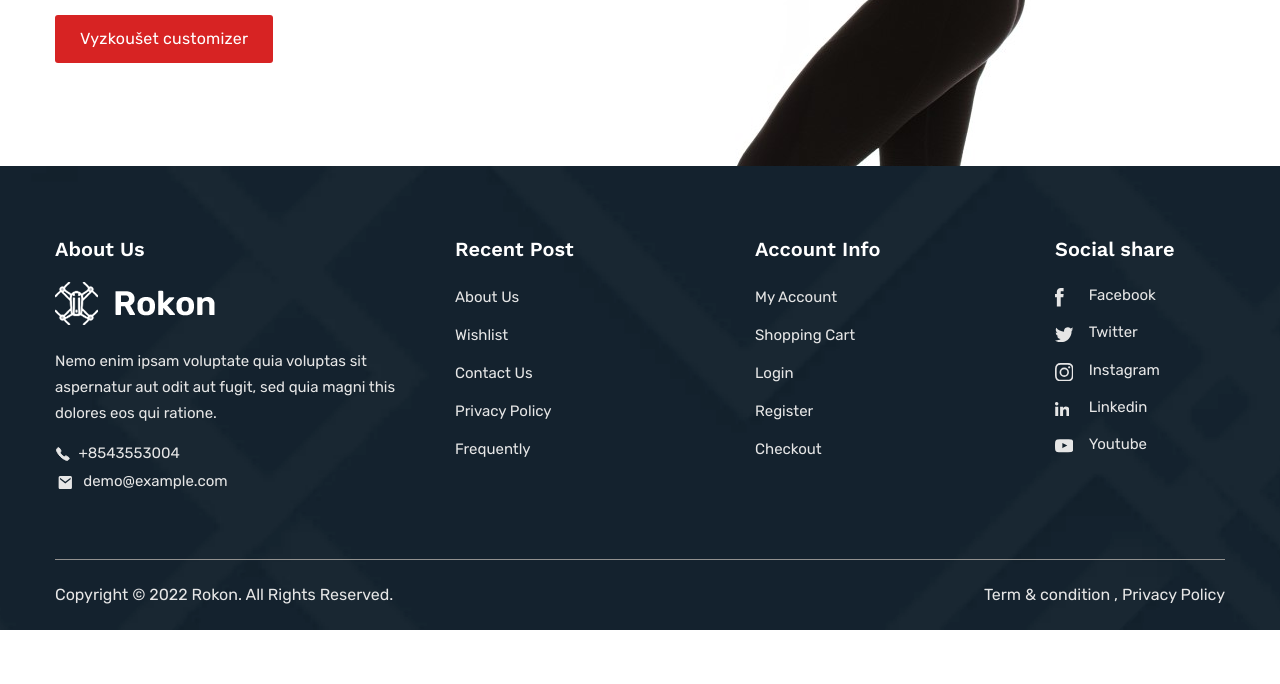
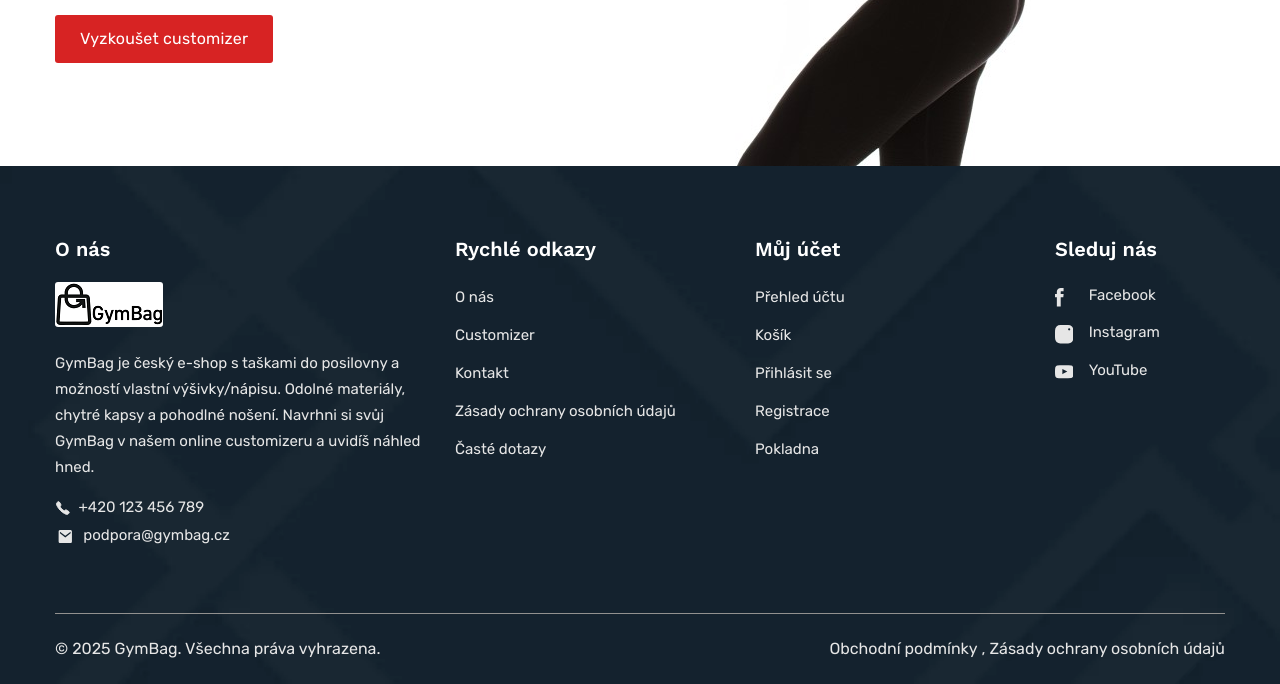
Before and after one commit to syny-o/gymbag, a Django app: page / in a window 1280 px wide. Shown: the part 3993-4677 px from the top of the page. Before the commit the page ends 4623 px from the top, so only its background shows below. Run offline with Django 5.2, Linux system fonts and the light colour scheme; some libraries are stand-ins or nearby versions.

Commit message:
text transaltion by AI

```diff
--- a/core/templates/core/partials/_footer.html
+++ b/core/templates/core/partials/_footer.html
@@ -1,86 +1,90 @@
 {# templates/partials/_footer.html #}
 {% load static %}
-
 <!-- Start footer section -->
 <footer class="footer__section footer__bg">
   <div class="container">
     <div class="main__footer section--padding">
       <div class="row">
+        <!-- O NÁS -->
         <div class="col-lg-4 col-md-6">
           <div class="footer__widget">
             <h2 class="footer__widget--title d-none d-md-block">
-              About Us
+              O nás
               <button class="footer__widget--button" aria-label="footer widget button"></button>
               <svg class="footer__widget--title__arrowdown--icon" xmlns="http://www.w3.org/2000/svg" width="12.355" height="8.394" viewBox="0 0 10.355 6.394">
                 <path d="M15.138,8.59l-3.961,3.952L7.217,8.59,6,9.807l5.178,5.178,5.178-5.178Z" transform="translate(-6 -8.59)" fill="currentColor"></path>
               </svg>
             </h2>
             <div class="footer__widget--inner">
-              <a class="footer__logo" href="index.html">
-                <img class="footer__logo--img display-block" src="{% static 'assets/img/logo/nav-logo-white.webp' %}" alt="footer-logo">
+              <a class="footer__logo" href="">
+                <img class="footer__logo--img display-block rounded-3" src="{% static 'assets/img/logo/nav-logo.png' %}" alt="GymBag – logo">
               </a>
               <p class="footer__widget--desc">
-                Nemo enim ipsam voluptate quia voluptas sit aspernatur aut odit
-                aut fugit, sed quia magni this dolores eos qui ratione.
+                GymBag je český e-shop s taškami do posilovny a možností vlastní výšivky/nápisu.
+                Odolné materiály, chytré kapsy a pohodlné nošení. Navrhni si svůj GymBag v našem
+                online customizeru a uvidíš náhled hned.
               </p>
               <ul class="footer__contact--info">
                 <li class="footer__contact--info__list">
                   <svg class="footer__contact--info__icon" xmlns="http://www.w3.org/2000/svg" width="15.797" height="20.05" viewBox="0 0 512 512"><path d="M451 374c-15.88-16-54.34-39.35-73-48.76-24.3-12.24-26.3-13.24-45.4.95-12.74 9.47-21.21 17.93-36.12 14.75s-47.31-21.11-75.68-49.39-47.34-61.62-50.53-76.48 5.41-23.23 14.79-36c13.22-18 12.22-21 .92-45.3-8.81-18.9-32.84-57-48.9-72.8C119.9 44 119.9 47 108.83 51.6A160.15 160.15 0 0083 65.37C67 76 58.12 84.83 51.91 98.1s-9 44.38 23.07 102.64 54.57 88.05 101.14 134.49S258.5 406.64 310.85 436c64.76 36.27 89.6 29.2 102.91 23s22.18-15 32.83-31a159.09 159.09 0 0013.8-25.8C465 391.17 468 391.17 451 374z" fill="currentColor" stroke="currentColor" stroke-miterlimit="10" stroke-width="32"/></svg>
-                  <a href="tel:+8543553004">+8543553004</a>
+                  <a href="tel:+420123456789">+420 123 456 789</a>
                 </li>
                 <li class="footer__contact--info__list">
                   <svg class="footer__contact--info__icon" xmlns="http://www.w3.org/2000/svg" width="20.57" height="13.13" viewBox="0 0 31.57 31.13">
                     <path d="M30.413,4H5.157C3.421,4,2.016,5.751,2.016,7.891L2,31.239c0,2.14,1.421,3.891,3.157,3.891H30.413c1.736,0,3.157-1.751,3.157-3.891V7.891C33.57,5.751,32.149,4,30.413,4Zm0,7.783L17.785,21.511,5.157,11.783V7.891l12.628,9.728L30.413,7.891Z" transform="translate(-2 -4)" fill="currentColor"></path>
                   </svg>
-                  <a href="mailto:demo@example.com">demo@example.com</a>
+                  <a href="mailto:podpora@gymbag.cz">podpora@gymbag.cz</a>
                 </li>
               </ul>
             </div>
           </div>
         </div>
 
+        <!-- RYCHLÉ ODKAZY -->
         <div class="col-lg-3 col-md-6">
           <div class="footer__widget">
             <h2 class="footer__widget--title">
-              Recent Post
+              Rychlé odkazy
               <button class="footer__widget--button" aria-label="footer widget button"></button>
               <svg class="footer__widget--title__arrowdown--icon" xmlns="http://www.w3.org/2000/svg" width="12.355" height="8.394" viewBox="0 0 10.355 6.394">
                 <path d="M15.138,8.59l-3.961,3.952L7.217,8.59,6,9.807l5.178,5.178,5.178-5.178Z" transform="translate(-6 -8.59)" fill="currentColor"></path>
               </svg>
             </h2>
             <ul class="footer__widget--menu footer__widget--inner">
-              <li class="footer__widget--menu__list"><a class="footer__widget--menu__text" href="about.html">About Us</a></li>
-              <li class="footer__widget--menu__list"><a class="footer__widget--menu__text" href="wishlist.html">Wishlist</a></li>
-              <li class="footer__widget--menu__list"><a class="footer__widget--menu__text" href="contact.html">Contact Us</a></li>
-              <li class="footer__widget--menu__list"><a class="footer__widget--menu__text" href="privacy-policy.html">Privacy Policy</a></li>
-              <li class="footer__widget--menu__list"><a class="footer__widget--menu__text" href="faq.html">Frequently</a></li>
+              <li class="footer__widget--menu__list"><a class="footer__widget--menu__text" href="">O nás</a></li>
+              <li class="footer__widget--menu__list"><a class="footer__widget--menu__text" href="">Customizer</a></li>
+              <li class="footer__widget--menu__list"><a class="footer__widget--menu__text" href="">Kontakt</a></li>
+              <li class="footer__widget--menu__list"><a class="footer__widget--menu__text" href="">Zásady ochrany osobních údajů</a></li>
+              <li class="footer__widget--menu__list"><a class="footer__widget--menu__text" href="">Časté dotazy</a></li>
             </ul>
           </div>
         </div>
 
+        <!-- MŮJ ÚČET -->
         <div class="col-lg-3 col-md-6">
           <div class="footer__widget">
             <h2 class="footer__widget--title">
-              Account Info
+              Můj účet
               <button class="footer__widget--button" aria-label="footer widget button"></button>
               <svg class="footer__widget--title__arrowdown--icon" xmlns="http://www.w3.org/2000/svg" width="12.355" height="8.394" viewBox="0 0 10.355 6.394">
                 <path d="M15.138,8.59l-3.961,3.952L7.217,8.59,6,9.807l5.178,5.178,5.178-5.178Z" transform="translate(-6 -8.59)" fill="currentColor"></path>
               </svg>
             </h2>
             <ul class="footer__widget--menu footer__widget--inner">
-              <li class="footer__widget--menu__list"><a class="footer__widget--menu__text" href="my-account.html">My Account</a></li>
-              <li class="footer__widget--menu__list"><a class="footer__widget--menu__text" href="cart.html">Shopping Cart</a></li>
-              <li class="footer__widget--menu__list"><a class="footer__widget--menu__text" href="login.html">Login</a></li>
-              <li class="footer__widget--menu__list"><a class="footer__widget--menu__text" href="login.html">Register</a></li>
-              <li class="footer__widget--menu__list"><a class="footer__widget--menu__text" href="checkout.html">Checkout</a></li>
+              <li class="footer__widget--menu__list"><a class="footer__widget--menu__text" href="">Přehled účtu</a></li>
+              <li class="footer__widget--menu__list"><a class="footer__widget--menu__text" href="">Košík</a></li>
+              <li class="footer__widget--menu__list"><a class="footer__widget--menu__text" href="">Přihlásit se</a></li>
+              <li class="footer__widget--menu__list"><a class="footer__widget--menu__text" href="">Registrace</a></li>
+              <li class="footer__widget--menu__list"><a class="footer__widget--menu__text" href="">Pokladna</a></li>
             </ul>
           </div>
         </div>
 
+        <!-- SLEDUJ NÁS -->
         <div class="col-lg-2 col-md-6">
           <div class="footer__widget">
             <h2 class="footer__widget--title">
-              Social share
+              Sleduj nás
               <button class="footer__widget--button" aria-label="footer widget button"></button>
               <svg class="footer__widget--title__arrowdown--icon" xmlns="http://www.w3.org/2000/svg" width="12.355" height="8.394" viewBox="0 0 10.355 6.394">
                 <path d="M15.138,8.59l-3.961,3.952L7.217,8.59,6,9.807l5.178,5.178,5.178-5.178Z" transform="translate(-6 -8.59)" fill="currentColor"></path>
@@ -89,7 +93,7 @@
             <div class="footer__widget--inner">
               <ul class="footer__social--style4">
                 <li class="footer__social--list">
-                  <a class="footer__social--list__icon" target="_blank" href="https://www.facebook.com">
+                  <a class="footer__social--list__icon" target="_blank" href="https://www.facebook.com/gymbagcz">
                     <span class="footer__social--icon__svg">
                       <svg xmlns="http://www.w3.org/2000/svg" width="8.667" height="18.524" viewBox="0 0 7.667 16.524">
                         <path data-name="Path 237" d="M967.495,353.678h-2.3v8.253h-3.437v-8.253H960.13V350.77h1.624v-1.888a4.087,4.087,0,0,1,.264-1.492,2.9,2.9,0,0,1,1.039-1.379,3.626,3.626,0,0,1,2.153-.6l2.549.019v2.833h-1.851a.732.732,0,0,0-.472.151.8.8,0,0,0-.246.642v1.719H967.8Z" transform="translate(-960.13 -345.407)" fill="currentColor"></path>
@@ -99,43 +103,22 @@
                   </a>
                 </li>
                 <li class="footer__social--list">
-                  <a class="footer__social--list__icon" target="_blank" href="https://twitter.com">
-                    <span class="footer__social--icon__svg">
-                      <svg xmlns="http://www.w3.org/2000/svg" width="18.489" height="15.384" viewBox="0 0 16.489 13.384">
-                        <path data-name="Path 303" d="M966.025,1144.2v.433a9.783,9.783,0,0,1-.621,3.388,10.1,10.1,0,0,1-1.845,3.087,9.153,9.153,0,0,1-3.012,2.259,9.825,9.825,0,0,1-4.122.866,9.632,9.632,0,0,1-2.748-.4,9.346,9.346,0,0,1-2.447-1.11q.4.038.809.038a6.723,6.723,0,0,0,2.24-.376,7.022,7.022,0,0,0,1.958-1.054,3.379,3.379,0,0,1-1.958-.687,3.259,3.259,0,0,1-1.186-1.666,3.364,3.364,0,0,0,.621.056,3.488,3.488,0,0,0,.885-.113,3.267,3.267,0,0,1-1.374-.631,3.356,3.356,0,0,1-.969-1.186,3.524,3.524,0,0,1-.367-1.5v-.057a3.172,3.172,0,0,0,1.544.433,3.407,3.407,0,0,1-1.1-1.214,3.308,3.308,0,0,1-.4-1.609,3.362,3.362,0,0,1,.452-1.694,9.652,9.652,0,0,0,6.964,3.538,3.911,3.911,0,0,1-.075-.772,3.293,3.293,0,0,1,.452-1.694,3.409,3.409,0,0,1,1.233-1.233,3.257,3.257,0,0,1,1.685-.461,3.351,3.351,0,0,1,2.466,1.073,6.572,6.572,0,0,0,2.146-.828,3.272,3.272,0,0,1-.574,1.083,3.477,3.477,0,0,1-.913.8,6.869,6.869,0,0,0,1.958-.546A7.074,7.074,0,0,1,966.025,1144.2Z" transform="translate(-951.23 -1140.849)" fill="currentColor"></path>
-                      </svg>
-                    </span>
-                    <span class="footer__social--title">Twitter</span>
-                  </a>
-                </li>
-                <li class="footer__social--list">
-                  <a class="footer__social--list__icon" target="_blank" href="https://www.instagram.com">
+                  <a class="footer__social--list__icon" target="_blank" href="https://www.instagram.com/gymbagcz">
                     <span class="footer__social--icon__svg">
                       <svg xmlns="http://www.w3.org/2000/svg" width="18.497" height="18.492" viewBox="0 0 19.497 19.492">
-                        <path data-name="Icon awesome-instagram" d="M9.747,6.24a5,5,0,1,0,5,5A4.99,4.99,0,0,0,9.747,6.24Zm0,8.247A3.249,3.249,0,1,1,13,11.238a3.255,3.255,0,0,1-3.249,3.249Zm6.368-8.451A1.166,1.166,0,1,1,14.949,4.87,1.163,1.163,0,0,1,16.115,6.036Zm3.31,1.183A5.769,5.769,0,0,0,17.85,3.135,5.807,5.807,0,0,0,13.766,1.56c-1.609-.091-6.433-.091-8.042,0A5.8,5.8,0,0,0,1.64,3.13,5.788,5.788,0,0,0,.065,7.215c-.091,1.609-.091,6.433,0,8.042A5.769,5.769,0,0,0,1.64,19.341a5.814,5.814,0,0,0,4.084,1.575c1.609.091,6.433.091,8.042,0a5.769,5.769,0,0,0,4.084-1.575,5.807,5.807,0,0,0,1.575-4.084c.091-1.609.091-6.429,0-8.038Zm-2.079,9.765a3.289,3.289,0,0,1-1.853,1.853c-1.283.509-4.328.391-5.746.391S5.28,19.341,4,18.837a3.289,3.289,0,0,1-1.853-1.853c-.509-1.283-.391-4.328-.391-5.746s-.113-4.467.391-5.746A3.289,3.289,0,0,1,4,3.639c1.283-.509,4.328-.391,5.746-.391s4.467-.113,5.746.391a3.289,3.289,0,0,1,1.853,1.853c.509,1.283.391,4.328.391,5.746S17.855,15.705,17.346,16.984Z" transform="translate(0.004 -1.492)" fill="currentColor"></path>
-                      </svg>
+                        <path data-name="Icon awesome-instagram" d="M9.747,6.24a5,5,0,1,0,5,5A4.99,4.99,0,0,0,9.747,6.24Zm0,8.247A3.249,3.249,0,1,1,13,11.238a3.255,3.255,0,0,1-3.249,3.249Zm6.368-8.451A1.166,1.166,0,1,1,14.949,4.87,1.163,1.163,0,0,1,16.115,6.036Zm3.31,1.183A5.769,5.769,0,0,0,17.85,3.135,5.807,5.807,0,0,0,13.766,1.56c-1.609-.091-6.433-.091-8.042,0A5.8,5.8,0,0,0,1.64,3.13,5.788,5.788,0,0,0,.065,7.215c-.091,1.609-.091,6.433,0,8.042A5.769,5.769,0,0,0,1.64,19.341a5.814,5.814,0,0,0,4.084,1.575c1.609.091,6.433.091,8.042,0a5.769,5.769,0,0,0,4.084-1.575,5.807,5.807,0,0,0,1.575-4.084c.091-1.609.091-6.429,0-8.038Z" transform="translate(0.004 -1.492)" fill="currentColor"></path>
                     </span>
                     <span class="footer__social--title">Instagram</span>
                   </a>
                 </li>
                 <li class="footer__social--list">
-                  <a class="footer__social--list__icon" target="_blank" href="https://www.linkedin.com">
-                    <span class="footer__social--icon__svg">
-                      <svg xmlns="http://www.w3.org/2000/svg" width="14.419" height="14.419" viewBox="0 0 19.419 19.419">
-                        <path id="Icon_awesome-linkedin-in" data-name="Icon awesome-linkedin-in" d="M4.347,19.419H.321V6.454H4.347ZM2.332,4.686A2.343,2.343,0,1,1,4.663,2.332,2.351,2.351,0,0,1,2.332,4.686ZM19.415,19.419H15.4V13.108c0-1.5-.03-3.433-2.093-3.433-2.093,0-2.414,1.634-2.414,3.325v6.42H6.869V6.454H10.73V8.223h.056A4.23,4.23,0,0,1,14.6,6.129c4.075,0,4.824,2.683,4.824,6.168v7.122Z" fill="currentColor"></path>
-                      </svg>
-                    </span>
-                    <span class="footer__social--title">Linkedin</span>
-                  </a>
-                </li>
-                <li class="footer__social--list">
-                  <a class="footer__social--list__icon" target="_blank" href="https://www.youtube.com">
+                  <a class="footer__social--list__icon" target="_blank" href="https://www.youtube.com/@gymbagcz">
                     <span class="footer__social--icon__svg">
                       <svg xmlns="http://www.w3.org/2000/svg" width="18.49" height="13.582" viewBox="0 0 16.49 11.582">
                         <path data-name="Path 321" d="M967.759,1365.592q0,1.377-.019,1.717-.076,1.114-.151,1.622a3.981,3.981,0,0,1-.245.925,1.847,1.847,0,0,1-.453.717,2.171,2.171,0,0,1-1.151.6q-3.585.265-7.641.189-2.377-.038-3.387-.085a11.337,11.337,0,0,1-1.5-.142,2.206,2.206,0,0,1-1.113-.585,2.562,2.562,0,0,1-.528-1.037,3.523,3.523,0,0,1-.141-.585c-.032-.2-.06-.5-.085-.906a38.894,38.894,0,0,1,0-4.867l.113-.925a4.382,4.382,0,0,1,.208-.906,2.069,2.069,0,0,1,.491-.755,2.409,2.409,0,0,1,1.113-.566,19.2,19.2,0,0,1,2.292-.151q1.82-.056,3.953-.056t3.952.066q1.821.067,2.311.142a2.3,2.3,0,0,1,.726.283,1.865,1.865,0,0,1,.557.49,3.425,3.425,0,0,1,.434,1.019,5.72,5.72,0,0,1,.189,1.075q0,.095.057,1C967.752,1364.1,967.759,1364.677,967.759,1365.592Zm-7.6.925q1.49-.754,2.113-1.094l-4.434-2.339v4.66Q958.609,1367.311,960.156,1366.517Z" transform="translate(-951.269 -1359.8)" fill="currentColor"></path>
                       </svg>
                     </span>
-                    <span class="footer__social--title">Youtube</span>
+                    <span class="footer__social--title">YouTube</span>
                   </a>
                 </li>
               </ul>
@@ -148,10 +131,10 @@
 
     <div class="footer__bottom d-flex justify-content-between align-items-center">
       <p class="copyright__content m-0">
-        Copyright © 2022 <a class="copyright__content--link" href="index.html">Rokon</a>. All Rights Reserved.
+        © {% now "Y" %} <a class="copyright__content--link" href="">GymBag</a>. Všechna práva vyhrazena.
       </p>
       <p class="footer__bottom--desc">
-        <a href="privacy-policy.html">Term &amp; condition</a> , <a href="privacy-policy.html">Privacy Policy</a>
+        <a href="">Obchodní podmínky</a> , <a href="">Zásady ochrany osobních údajů</a>
       </p>
     </div>
   </div>
```
